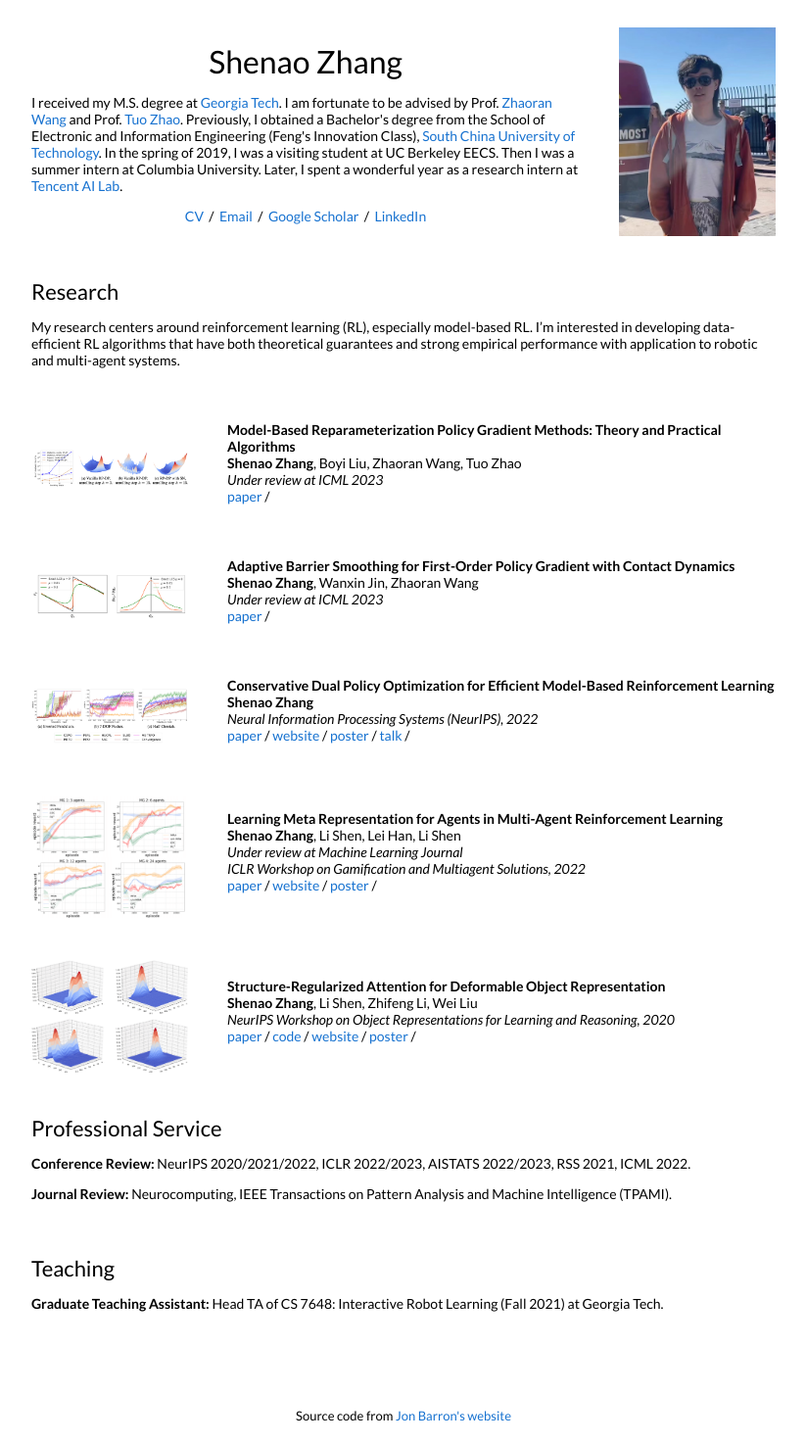
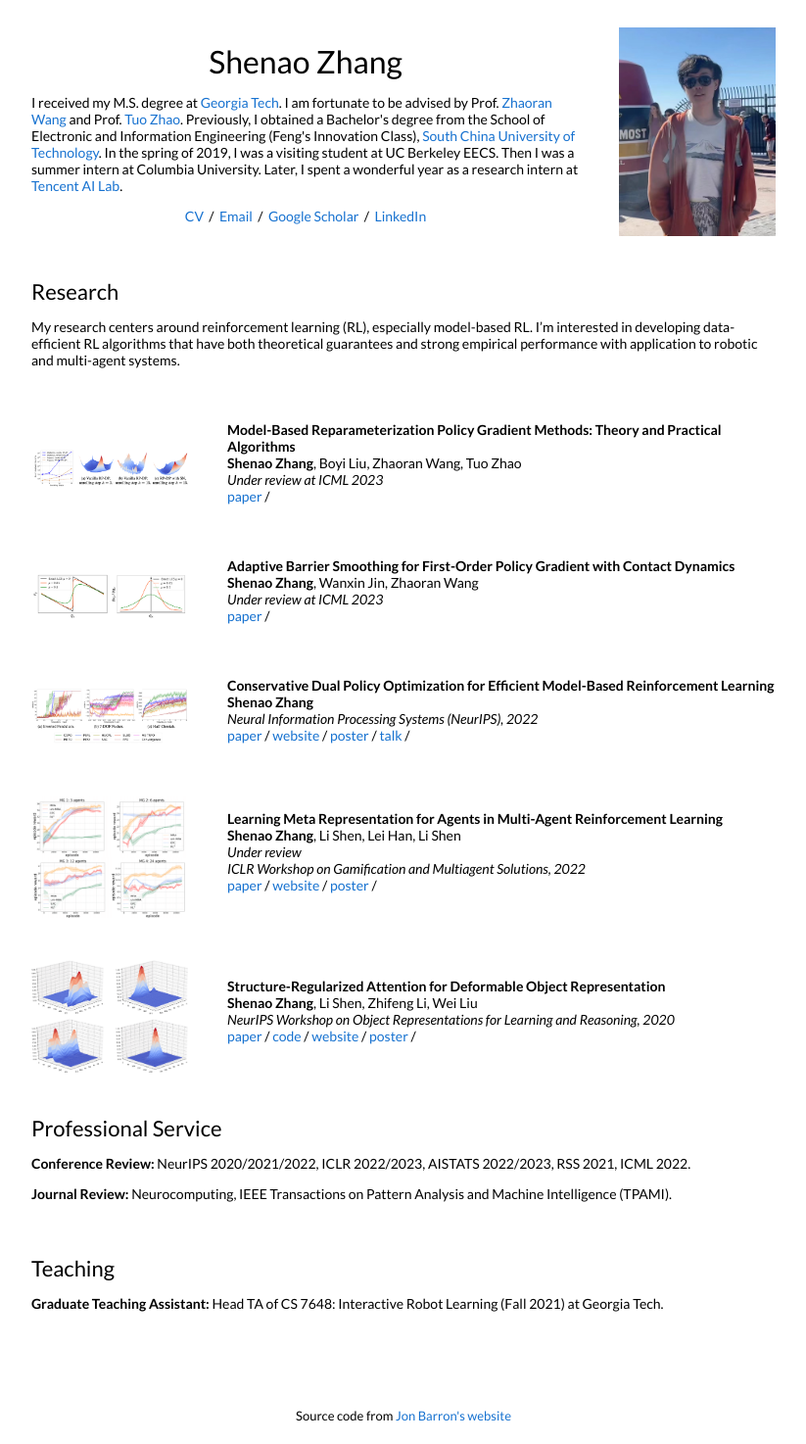
Before and after one commit to shenao-zhang/shenao-zhang.github.io, a Jekyll site: the page built from _posts/2021-12-02-mbpg.markdown, in a window 1280 px wide. Shown: the whole page at 98% size, without its empty margins (228-1051 px from the left). Built offline with Jekyll 4.4.1, drawn with Linux system fonts in a browser that asks for light colours.

Commit message:
Update 2021-05-12-mra.markdown

```diff
--- a/_posts/2021-05-12-mra.markdown
+++ b/_posts/2021-05-12-mra.markdown
@@ -6,7 +6,7 @@ image: /images/mra21.png
 categories: research
 author: "Shenao Zhang"
 authors: "<strong>Shenao Zhang</strong>,  Li Shen, Lei Han, Li Shen"
-venue: "Under review at Machine Learning Journal <br />
+venue: "Under review <br />
 ICLR Workshop on Gamification and Multiagent Solutions, 2022"
 arxiv: https://arxiv.org/abs/2108.12988
 website: https://openreview.net/forum?id=SbNlwsq1peq
```
